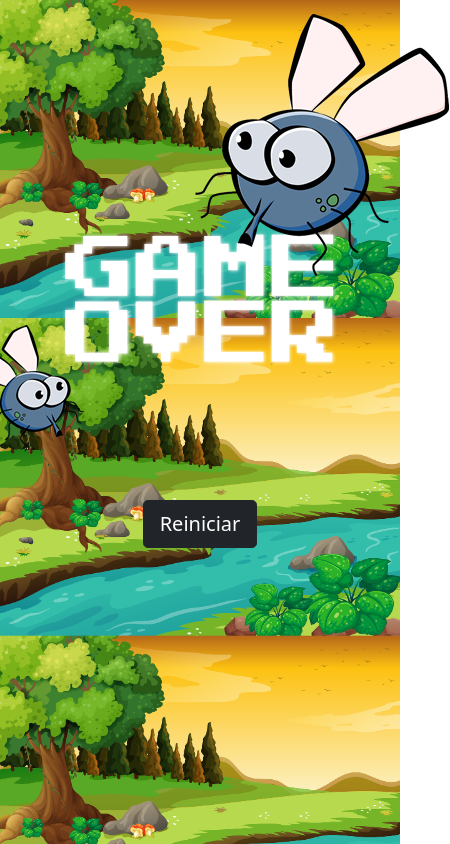
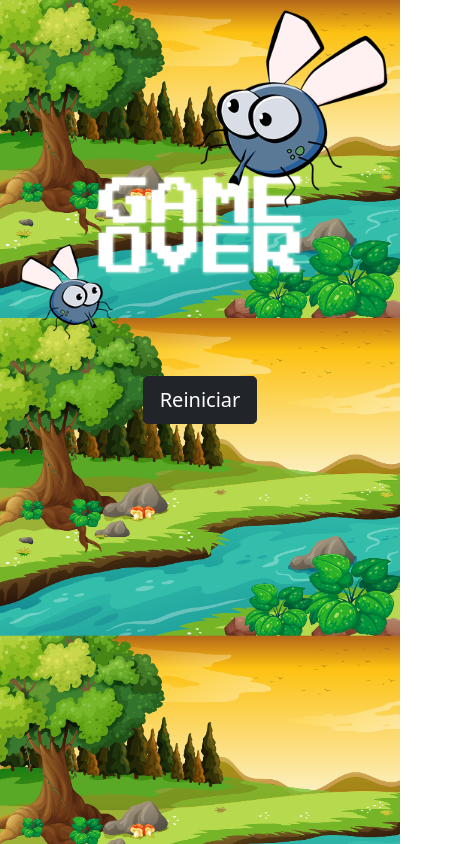
Before and after one commit to dev-celo/App_mata_mosquito, a plain HTML site: page app-principal/fim_de_jogo.html in a window 390 px wide. Shown: the whole page, 450 px wide, since content can reach past the window. Drawn offline with nearby package versions, Linux system fonts and the light colour scheme.

Commit message:
correção layout responsivo

```diff
--- a/app-principal/fim_de_jogo.html
+++ b/app-principal/fim_de_jogo.html
@@ -19,7 +19,7 @@
         <div class="row">
             <div class="col">
                 <div class="d-flex justify-content-center">
-                    <img src="imagens/game_over.png" alt="">
+                    <img src="imagens/game_over.png" alt="" class="img-fluid">
                 </div>
             </div>
         </div>
```
